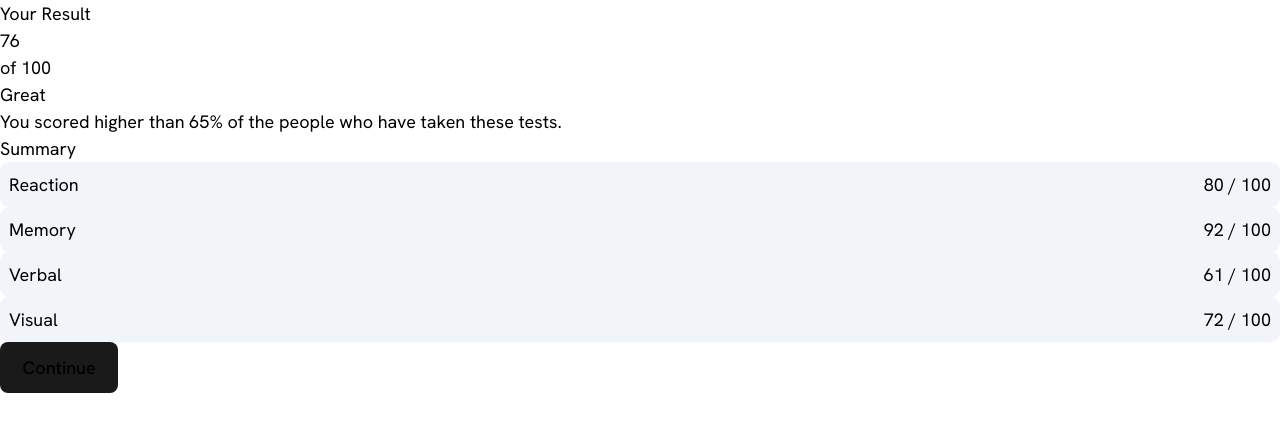
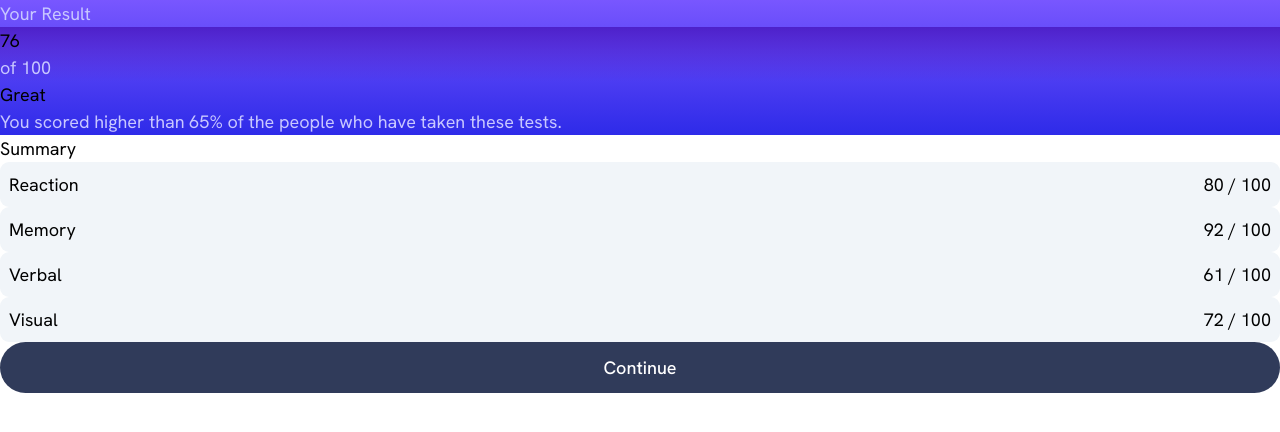
Before and after one commit to alanb4rt/results-summary-component, a React (Vite) app: page / in a window 1280 px wide. Shown: the top 432 px of the page. Built offline with nearby package versions, Linux system fonts and the light colour scheme.

Commit message:
add right colors

```diff
--- a/src/App.jsx
+++ b/src/App.jsx
@@ -3,20 +3,20 @@ export default function App() {
     <>
       <main className="container mx-auto min-h-screen grid place-content-center">
         <section className="bg-white grid grid-cols-2 max-w-screen-sm rounded-2xl shadow-xl">
-          <div className="bg-blue-800 text-center text-white p-8 rounded-2xl">
-            <p>Your Result</p>
-            <div className="bg-blue-400 grid place-content-center leading-none p-2 rounded-full size-36 mx-auto m-4">
+          <div className="bg-result text-center text-white p-10 rounded-2xl">
+            <p className="color-light font-bold">Your Result</p>
+            <div className="bg-note grid place-content-center leading-none p-2 rounded-full size-36 mx-auto m-4">
               <p className="text-5xl font-bold">76</p>
-              <p className="text-xs">of 100</p>
+              <p className="color-light text-xs">of 100</p>
             </div>
             <p className="text-2xl font-bold">Great</p>
-            <p className="text-sm mt-4">
+            <p className="color-light text-sm mt-4">
               You scored higher than 65% of the people who have taken these
               tests.
             </p>
           </div>
-          <div className="p-8">
-            <p>Summary</p>
+          <div className="p-10">
+            <p className="font-bold">Summary</p>
             <ul className="list flex flex-col gap-4 mt-4 mb-4">
               <li>
                 Reaction <span>80 / 100</span>
@@ -31,9 +31,7 @@ export default function App() {
                 Visual <span>72 / 100</span>
               </li>
             </ul>
-            <button className="w-full bg-slate-700 rounded-full text-white">
-              Continue
-            </button>
+            <button>Continue</button>
           </div>
         </section>
       </main>
--- a/src/index.css
+++ b/src/index.css
@@ -53,26 +53,29 @@ h1 {
 }
 
 button {
-  border-radius: 8px;
+  background: var(--dark-gray-blue);
+  color: white;
+  width: 100%;
+  border-radius: 50vmax;
   border: 1px solid transparent;
   padding: 0.6em 1.2em;
-  font-size: 1em;
   font-weight: 500;
-  font-family: inherit;
-  background-color: #1a1a1a;
   cursor: pointer;
-  transition: border-color 0.25s;
 }
 
-button:hover {
-  border-color: #646cff;
+button:hover,
+.bg-result {
+  background: linear-gradient(to top, var(--bg-light-royal-blue), var(--bg-light-slate-blue));
 }
 
-button:focus,
-button:focus-visible {
-  outline: 4px auto -webkit-focus-ring-color;
+.bg-note {
+  background: linear-gradient(to bottom, var(--circle-violet-blue), var(--circle-persian-blue));
 }
 
 .list li {
  @apply flex justify-between gap-4 p-2 rounded-lg bg-slate-100
 }
+
+.color-light {
+  color: var(--pight-lavender);
+}
```
